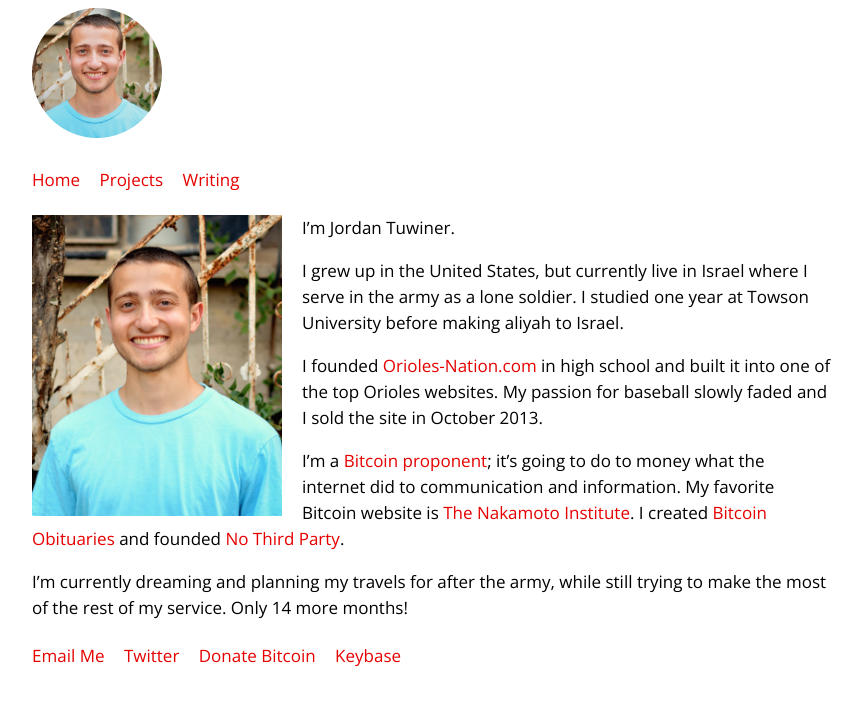
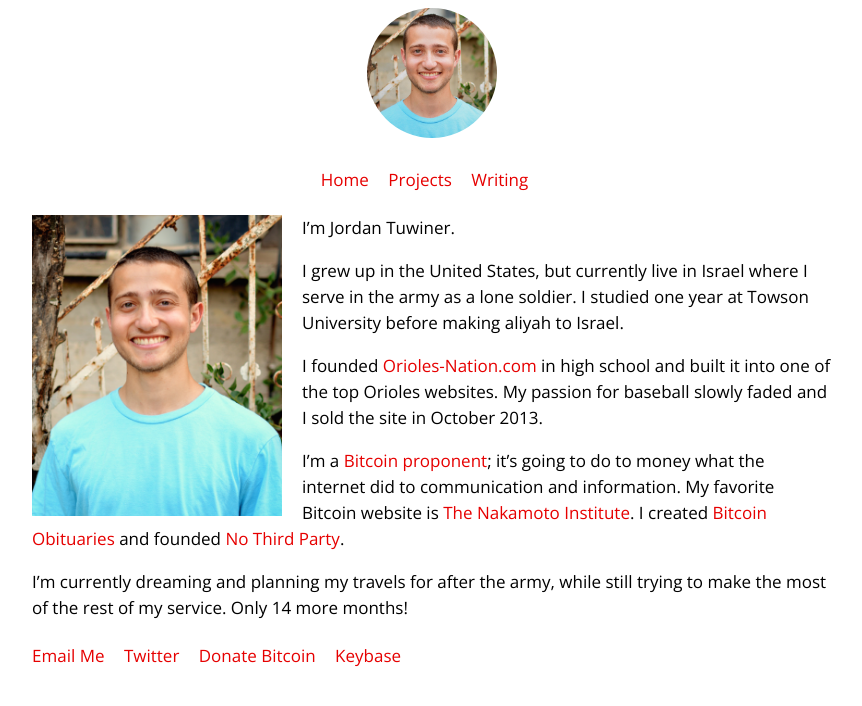
Before and after one commit to johnrlive/jt-com, a Jekyll site: the page built from index.html, in a window 1280 px wide. Shown: the top 706 px of the page, without its empty margins (208-1070 px from the left). Built offline with Jekyll 4.4.1, drawn with Linux system fonts in a browser that asks for light colours.

Commit message:
Fix header CSS

```diff
--- a/css/style.css
+++ b/css/style.css
@@ -6,7 +6,9 @@ body {
     font: 17px/26px "Open Sans",Georgia,"Times New Roman",Times,serif;
 }
 
-#content {
+#content, header, footer {
+    display: block;
+    float: none;
     margin: 0 auto;
     max-width: 800px;
     padding: 0 20px;
@@ -21,6 +23,10 @@ blockquote {
 
 /* Home page */
 
+header {
+	text-align: center;
+}
+
 .home-image {
     float: left;
     height: auto;
@@ -31,6 +37,8 @@ blockquote {
 /* Header */
 
 #content, header, footer {
+    display: block;
+    float: none;
     margin: 0 auto;
     max-width: 800px;
 }
```
